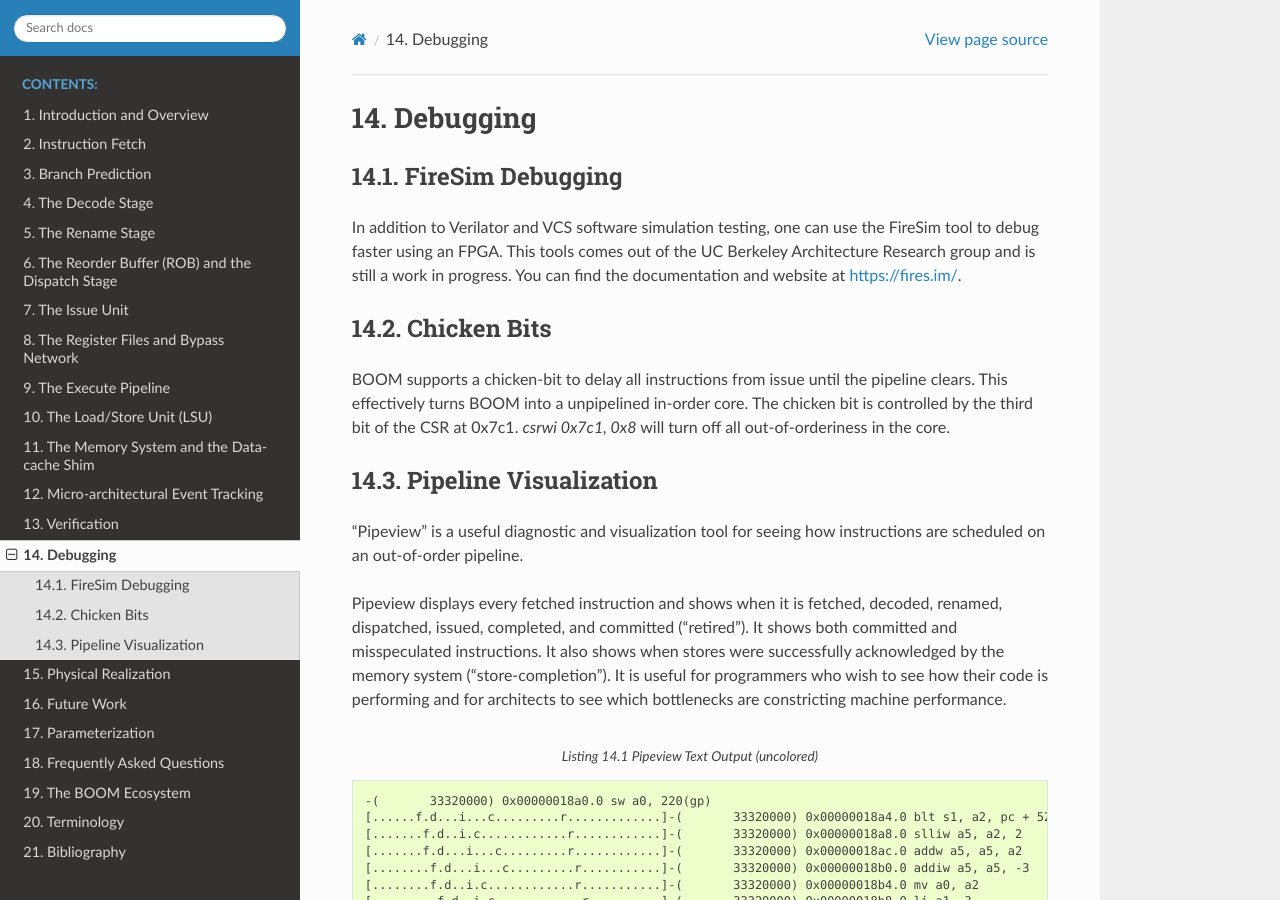
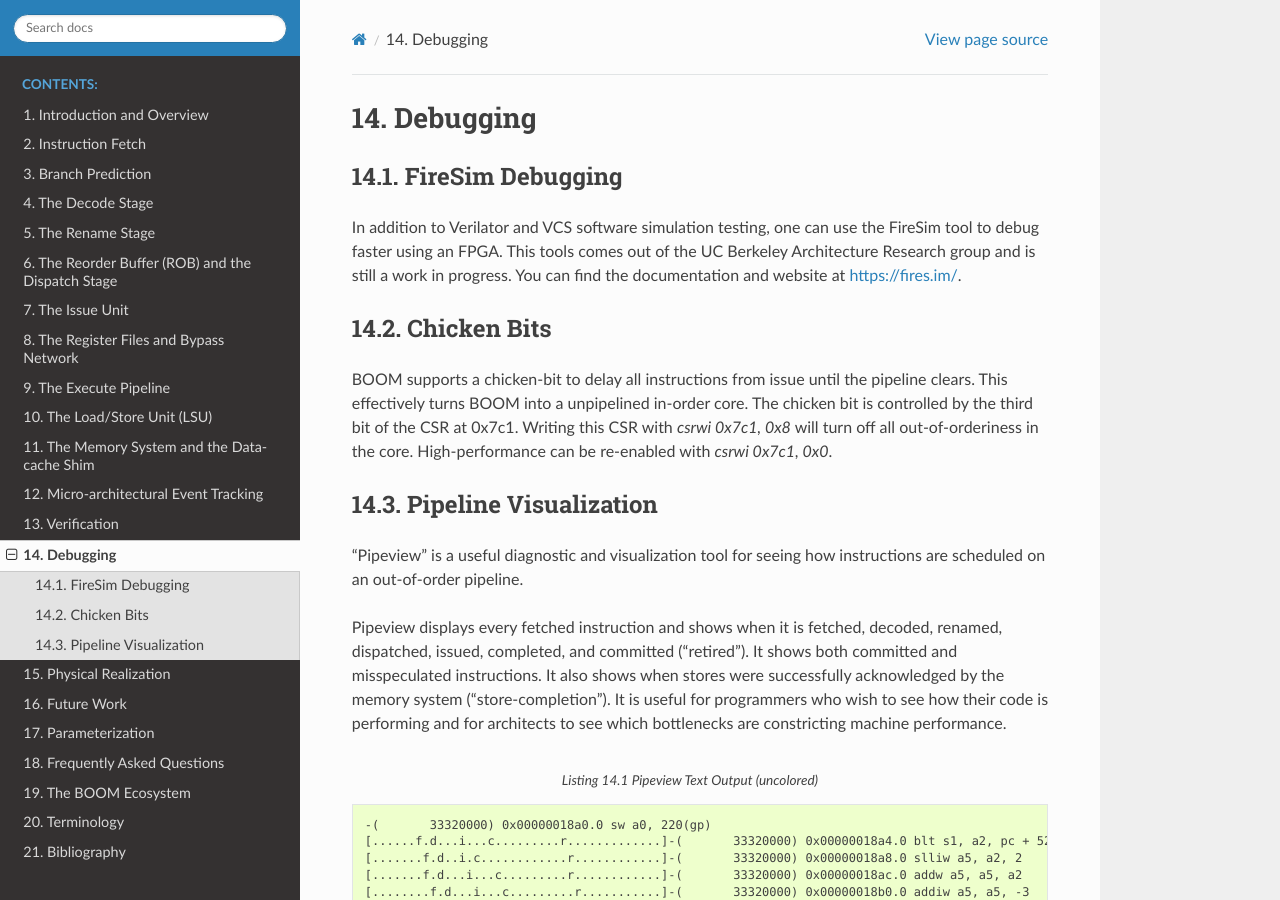
Before and after one commit to riscv-boom/riscv-boom, a Sphinx documentation site: the page built from docs/sections/debugging.rst, in a window 1280 px wide and 900 px high. Built offline with Sphinx 7.4.7 and the Read the Docs theme 2.0.0, drawn with Linux system fonts in a browser that asks for light colours.

Commit message:
[docs] Add info on re-enabling performance with chicken bit

```diff
--- a/docs/sections/debugging.rst
+++ b/docs/sections/debugging.rst
@@ -14,7 +14,8 @@
 BOOM supports a chicken-bit to delay all instructions from issue until the
 pipeline clears. This effectively turns BOOM into a unpipelined in-order
 core. The chicken bit is controlled by the third bit of the CSR at 0x7c1.
-`csrwi 0x7c1, 0x8` will turn off all out-of-orderiness in the core.
+Writing this CSR with `csrwi 0x7c1, 0x8` will turn off all out-of-orderiness
+in the core. High-performance can be re-enabled with `csrwi 0x7c1, 0x0`.
 
 Pipeline Visualization
 ----------------------
```
